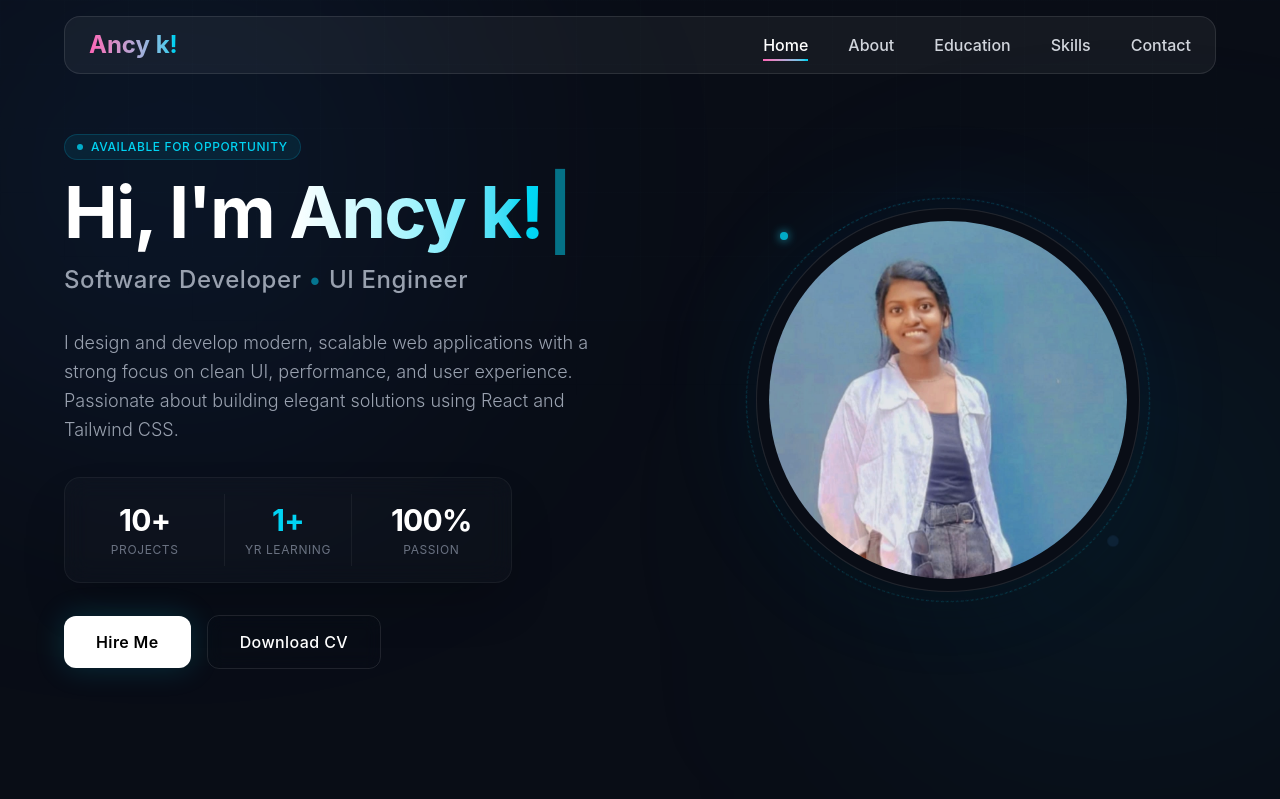
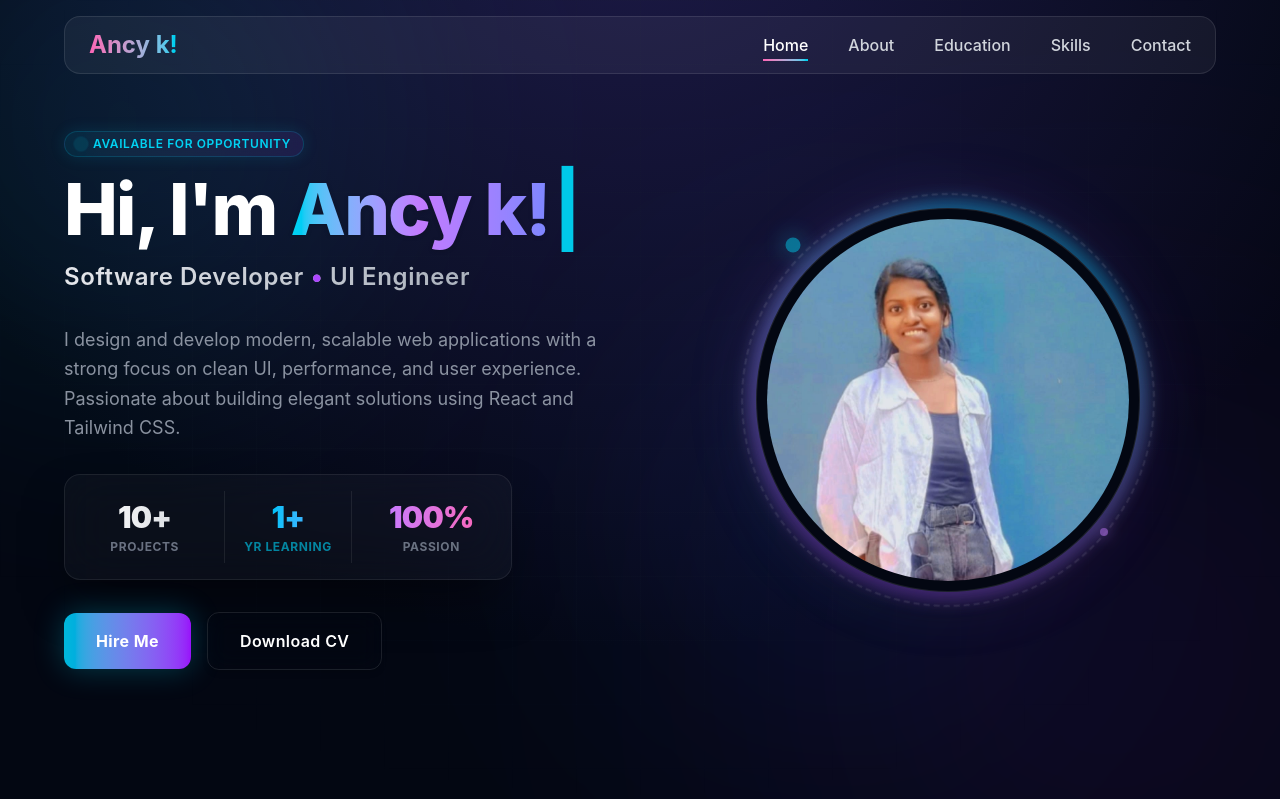
Before and after one commit to Ancy2006/portfolio, a React app: page / in a window 1280 px wide. Shown: the top 799 px of the page. Built offline with nearby package versions, Linux system fonts and the light colour scheme; the HTML template or start-up script is replaced by a standard one.

Commit message:
theme changed

```diff
--- a/src/components/Home.jsx
+++ b/src/components/Home.jsx
@@ -21,20 +21,24 @@ function Home() {
   }, []);
 
   return (
-    <div className="bg-[#090d16] text-gray-300 font-sans antialiased selection:bg-cyan-500/30 selection:text-cyan-200">
+    <div className="bg-[#030712] text-gray-300 font-sans antialiased selection:bg-cyan-500/30 selection:text-cyan-200">
       <Navbar />
 
       {/* 🏠 HERO SECTION */}
       <section
         id="home"
-        className="w-full min-h-screen flex items-center justify-center px-6 md:px-16 relative overflow-hidden bg-[radial-gradient(ellipse_at_top,_var(--tw-gradient-stops))] from-[#0f172a] via-[#090d16] to-[#020617]"
+        className="w-full min-h-screen flex items-center justify-center px-6 md:px-16 relative overflow-hidden bg-[#030712]"
       >
-        {/* 🕸️ CLASSY GRID OVERLAY */}
-        <div className="absolute inset-0 bg-[linear-gradient(to_right,#1f293710_1px,transparent_1px),linear-gradient(to_bottom,#1f293710_1px,transparent_1px)] bg-[size:4rem_4rem] [mask-image:radial-gradient(ellipse_60%_50%_at_50%_0%,#000_70%,transparent_100%)]"></div>
+        {/* 🌌 DYNAMIC GRADIENT BASE */}
+        <div className="absolute inset-0 bg-[radial-gradient(circle_at_50%_-20%,#1e1b4b,#030712_70%)]"></div>
 
-        {/* ✨ AMBIENT GLOW CORES */}
-        <div className="absolute w-[500px] h-[500px] bg-blue-500/10 rounded-full blur-[140px] -top-20 -left-20 pointer-events-none"></div>
-        <div className="absolute w-[400px] h-[400px] bg-cyan-500/10 rounded-full blur-[140px] bottom-20 -right-10 pointer-events-none"></div>
+        {/* ☄️ ANIMATED FLOATING GLOW BLOBS (Moving Background) */}
+        <div className="absolute w-[500px] h-[500px] bg-cyan-500/10 rounded-full blur-[120px] top-[-10%] left-[-10%] animate-[bounce_15s_infinite_alternate] mix-blend-screen pointer-events-none"></div>
+        <div className="absolute w-[600px] h-[600px] bg-purple-600/10 rounded-full blur-[150px] bottom-[-20%] right-[-10%] animate-[pulse_10s_infinite_alternate] mix-blend-screen pointer-events-none"></div>
+        <div className="absolute w-[400px] h-[400px] bg-blue-600/10 rounded-full blur-[130px] top-[40%] left-[50%] animate-[spin_25s_linear_infinite] mix-blend-screen pointer-events-none"></div>
+
+        {/* 🕸️ PREMIUM MESH/GRID OVERLAY */}
+        <div className="absolute inset-0 bg-[linear-gradient(to_right,#1f293715_1px,transparent_1px),linear-gradient(to_bottom,#1f293715_1px,transparent_1px)] bg-[size:4rem_4rem] [mask-image:radial-gradient(ellipse_60%_60%_at_50%_40%,#000_60%,transparent_100%)]"></div>
 
         {/* 💎 MAIN CONTAINER */}
         <div className="relative z-10 w-full max-w-7xl grid md:grid-cols-2 gap-12 lg:gap-20 items-center py-20 md:py-0">
@@ -42,83 +46,84 @@ function Home() {
           {/* 🧠 LEFT COLUMN: CONTENT */}
           <div className="flex flex-col justify-center space-y-8 text-center md:text-left order-2 md:order-1">
             <div className="space-y-4">
-              <span className="inline-flex items-center gap-2 px-3 py-1 rounded-full text-xs font-medium bg-cyan-500/10 text-cyan-400 border border-cyan-500/20 tracking-wider uppercase backdrop-blur-sm animate-fade-in">
-                <span className="w-1.5 h-1.5 rounded-full bg-cyan-400 animate-pulse"></span>
+              <span className="inline-flex items-center gap-2 px-3 py-1 rounded-full text-xs font-semibold bg-gradient-to-r from-cyan-500/10 to-purple-500/10 text-cyan-400 border border-cyan-500/20 tracking-wider uppercase backdrop-blur-md shadow-[0_0_15px_rgba(6,182,212,0.15)]">
+                <span className="w-2 h-2 rounded-full bg-cyan-400 animate-ping"></span>
                 Available for Opportunity
               </span>
 
-              <h1 className="text-4xl sm:text-5xl md:text-6xl lg:text-7xl font-bold tracking-tight text-white leading-none">
+              <h1 className="text-4xl sm:text-5xl md:text-6xl lg:text-7xl font-extrabold tracking-tight text-white leading-none">
                 Hi, I'm{" "}
-                <span className="bg-gradient-to-r from-white via-cyan-200 to-cyan-400 bg-clip-text text-transparent">
+                <span className="bg-gradient-to-r from-cyan-400 via-purple-400 to-indigo-400 bg-clip-text text-transparent drop-shadow-sm">
                   {displayText}
                 </span>
-                <span className="ml-1 text-cyan-400 animate-[pulse_1s_infinite]">|</span>
+                <span className="ml-1 text-cyan-400 animate-[pulse_0.8s_infinite]">|</span>
               </h1>
 
-              <h2 className="text-xl md:text-2xl font-medium tracking-wide text-gray-400">
-                Software Developer <span className="text-cyan-500/60">•</span> UI Engineer
+              <h2 className="text-xl md:text-2xl font-semibold tracking-wide bg-gradient-to-r from-gray-200 to-gray-400 bg-clip-text text-transparent">
+                Software Developer <span className="text-purple-500">•</span> UI Engineer
               </h2>
             </div>
 
-            <p className="text-gray-400 text-base md:text-lg leading-relaxed max-w-xl mx-auto md:mx-0 font-light">
+            <p className="text-gray-400 text-base md:text-lg leading-relaxed max-w-xl mx-auto md:mx-0 font-normal opacity-90">
               I design and develop modern, scalable web applications with a strong
               focus on clean UI, performance, and user experience. Passionate about
               building elegant solutions using React and Tailwind CSS.
             </p>
 
-            {/* 📊 STATS (GLASSMORPHISM) */}
-            <div className="grid grid-cols-3 gap-4 max-w-md mx-auto md:mx-0 p-4 rounded-2xl bg-white/[0.02] border border-white/[0.05] backdrop-blur-md shadow-2xl">
+            {/* 📊 STATS (HIGH GLOSS GLASSMORPHISM) */}
+            <div className="grid grid-cols-3 gap-4 max-w-md mx-auto md:mx-0 p-4 rounded-2xl bg-white/[0.03] border border-white/[0.08] backdrop-blur-xl shadow-[0_25px_50px_-12px_rgba(0,0,0,0.5)]">
               <div className="text-center p-2">
-                <h3 className="text-2xl md:text-3xl font-bold text-white tracking-tight">10+</h3>
-                <p className="text-gray-500 text-xs uppercase tracking-wider mt-1">Projects</p>
+                <h3 className="text-2xl md:text-3xl font-black bg-gradient-to-r from-white to-gray-300 bg-clip-text text-transparent tracking-tight">10+</h3>
+                <p className="text-gray-500 text-xs font-bold uppercase tracking-wider mt-1">Projects</p>
               </div>
-              <div className="text-center p-2 border-x border-white/[0.05]">
-                <h3 className="text-2xl md:text-3xl font-bold text-cyan-400 tracking-tight">1+</h3>
-                <p className="text-gray-500 text-xs uppercase tracking-wider mt-1">Yr Learning</p>
+              <div className="text-center p-2 border-x border-white/[0.08]">
+                <h3 className="text-2xl md:text-3xl font-black bg-gradient-to-r from-cyan-400 to-blue-400 bg-clip-text text-transparent tracking-tight">1+</h3>
+                <p className="text-cyan-500/70 text-xs font-bold uppercase tracking-wider mt-1">Yr Learning</p>
               </div>
               <div className="text-center p-2">
-                <h3 className="text-2xl md:text-3xl font-bold text-white tracking-tight">100%</h3>
-                <p className="text-gray-500 text-xs uppercase tracking-wider mt-1">Passion</p>
+                <h3 className="text-2xl md:text-3xl font-black bg-gradient-to-r from-purple-400 to-pink-400 bg-clip-text text-transparent tracking-tight">100%</h3>
+                <p className="text-gray-500 text-xs font-bold uppercase tracking-wider mt-1">Passion</p>
               </div>
             </div>
 
             {/* 🚀 BUTTONS */}
             <div className="flex flex-wrap items-center justify-center md:justify-start gap-4">
-              <button className="relative group overflow-hidden px-8 py-3.5 bg-white text-black font-semibold rounded-xl transition-all duration-300 hover:bg-cyan-400 hover:text-black shadow-[0_0_30px_rgba(6,182,212,0.2)] hover:shadow-[0_0_35px_rgba(6,182,212,0.4)] tracking-wide">
-                Hire Me
+              <button className="relative group overflow-hidden px-8 py-4 bg-gradient-to-r from-cyan-500 to-purple-600 text-white font-bold rounded-xl transition-all duration-300 transform hover:-translate-y-0.5 shadow-[0_0_30px_rgba(6,182,212,0.3)] hover:shadow-[0_0_40px_rgba(168,85,247,0.5)] tracking-wide">
+                <span className="absolute inset-0 w-full h-full bg-gradient-to-r from-purple-600 to-cyan-500 opacity-0 group-hover:opacity-100 transition-opacity duration-500 ease-out"></span>
+                <span className="relative z-10">Hire Me</span>
               </button>
 
-              <button className="px-8 py-3.5 border border-white/10 text-white font-medium rounded-xl hover:bg-white/[0.04] hover:border-cyan-400/50 transition duration-300 backdrop-blur-sm tracking-wide">
+              <button className="px-8 py-4 border border-white/10 text-white font-semibold rounded-xl hover:bg-white/[0.05] hover:border-cyan-400/50 transition duration-300 backdrop-blur-md tracking-wide shadow-md">
                 Download CV
               </button>
             </div>
           </div>
 
-          {/* 🖼 RIGHT COLUMN: PREMIUM PROFILE IMAGE */}
+          {/* 🖼 RIGHT COLUMN: NEON PROFILE IMAGE */}
           <div className="flex justify-center order-1 md:order-2">
             <div className="relative w-64 h-64 sm:w-80 sm:h-80 md:w-96 md:h-96 group">
 
-              {/* Outer Elegant Ring */}
-              <div className="absolute inset-[-10px] rounded-full border border-dashed border-cyan-500/30 animate-[spin_40s_linear_infinite] group-hover:border-cyan-400/50 transition duration-700"></div>
+              {/* Outer Cyan & Purple Neon Rotating Ring */}
+              <div className="absolute inset-[-8px] rounded-full bg-gradient-to-r from-cyan-400 to-purple-500 opacity-40 blur-sm animate-[spin_20s_linear_infinite] group-hover:opacity-80 transition duration-700"></div>
 
-              {/* Inner Solid Tech Ring */}
-              <div className="absolute inset-0 rounded-full border-2 border-white/5 group-hover:border-cyan-400/30 transition duration-500"></div>
+              {/* Inner Dashed Border */}
+              <div className="absolute inset-[-15px] rounded-full border-2 border-dashed border-white/10 animate-[spin_50s_linear_infinite_reverse]"></div>
 
-              {/* Back Light Glow */}
-              <div className="absolute inset-4 rounded-full bg-gradient-to-tr from-cyan-500 to-blue-600 blur-3xl opacity-10 group-hover:opacity-30 transition duration-700"></div>
+              {/* Behind-Image Glow overlay */}
+              <div className="absolute inset-2 rounded-full bg-gradient-to-tr from-cyan-500 via-purple-500 to-indigo-500 blur-2xl opacity-20 group-hover:opacity-40 transition duration-700"></div>
 
               {/* Main Image Wrapper */}
-              <div className="w-full h-full rounded-full overflow-hidden p-3 bg-[#090d16] border border-white/10 shadow-2xl relative z-10">
+              <div className="w-full h-full rounded-full overflow-hidden p-2.5 bg-[#030712] border border-white/10 shadow-2xl relative z-10">
                 <img
                   src="./image/ancy.jpeg"
                   alt="Ancy K"
-                  className="w-full h-full rounded-full object-cover grayscale-[20%] group-hover:grayscale-0 transition duration-700 ease-out transform group-hover:scale-105"
+                  className="w-full h-full rounded-full object-cover transition duration-700 ease-out transform group-hover:scale-105"
                 />
               </div>
 
-              {/* Minimalist Floating Elements */}
-              <div className="absolute w-2 h-2 bg-cyan-400 rounded-full top-6 left-6 animate-pulse shadow-[0_0_10px_#22d3ee]"></div>
-              <div className="absolute w-1.5 h-1.5 bg-blue-400 rounded-full bottom-12 right-6 animate-ping"></div>
+              {/* Sparkles / Floating Dots */}
+              <div className="absolute w-2.5 h-2.5 bg-cyan-400 rounded-full top-8 left-8 animate-[ping_2s_infinite] shadow-[0_0_15px_#22d3ee]"></div>
+              <div className="absolute w-2 h-2 bg-purple-400 rounded-full bottom-14 right-8 animate-[pulse_1.5s_infinite] shadow-[0_0_15px_#c084fc]"></div>
             </div>
           </div>
 
@@ -130,7 +135,7 @@ function Home() {
         <About />
       </section>
 
-      <section id="education" className="scroll-mt-24 font-sans">
+      <section id="education" className="scroll-mt-24">
         <Education />
       </section>
 
```
